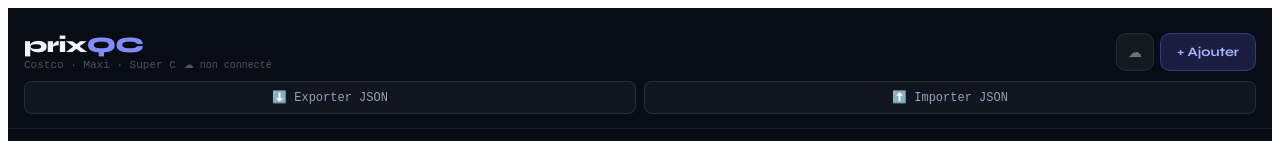
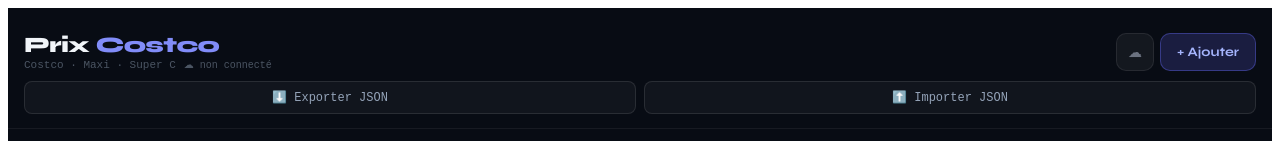
Before and after one commit to Amelie-Rikku/prixcostco, a React (Vite) app: page / in a window 1280 px wide. Shown: the top 141 px of the page. Built offline with nearby package versions, Linux system fonts and the light colour scheme.

Commit message:
feat: change app title to 'Prix Costco'

```diff
--- a/src/App.jsx
+++ b/src/App.jsx
@@ -402,7 +402,7 @@
         <div style={{ display: "flex", justifyContent: "space-between", alignItems: "center", marginBottom: 10 }}>
           <div>
             <div style={{ fontSize: "22px", fontWeight: 800, letterSpacing: "-0.03em", color: "#f1f5f9" }}>
-              prix<span style={{ color: "#818cf8" }}>QC</span>
+              Prix <span style={{ color: "#818cf8" }}>Costco</span>
             </div>
             <div style={{ display: "flex", alignItems: "center", gap: 8, marginTop: 1 }}>
               <div style={{ fontSize: "11px", color: "#4b5563", fontFamily: "monospace" }}>Costco · Maxi · Super C</div>
```
